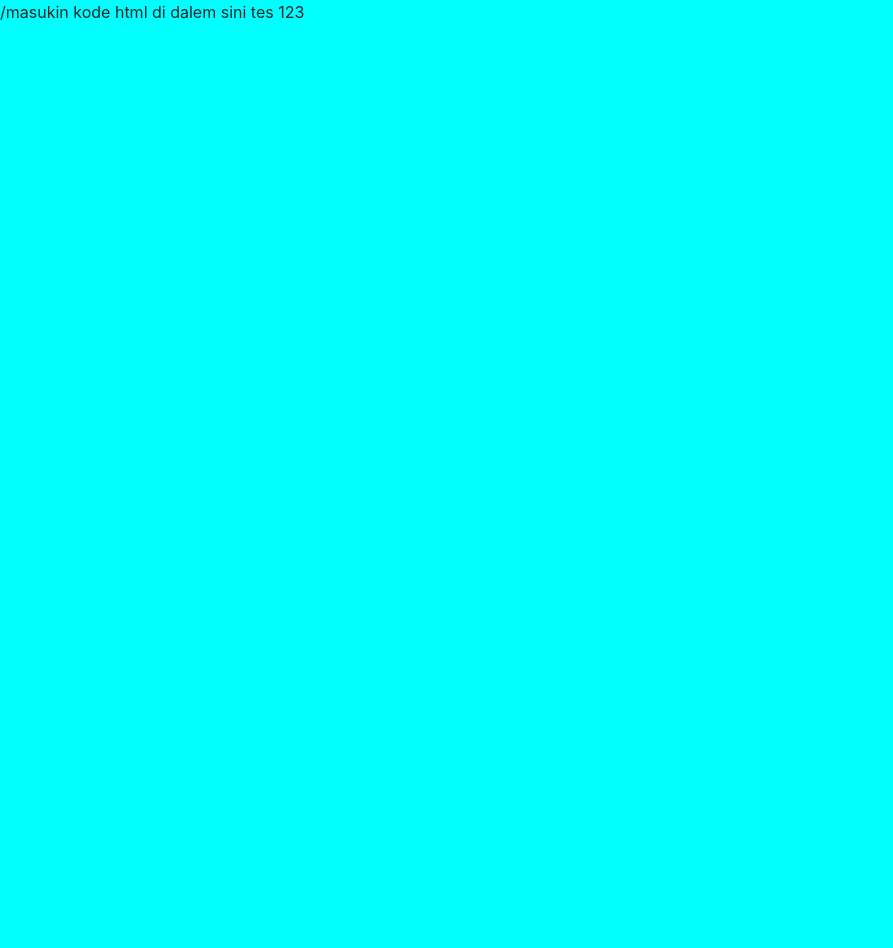
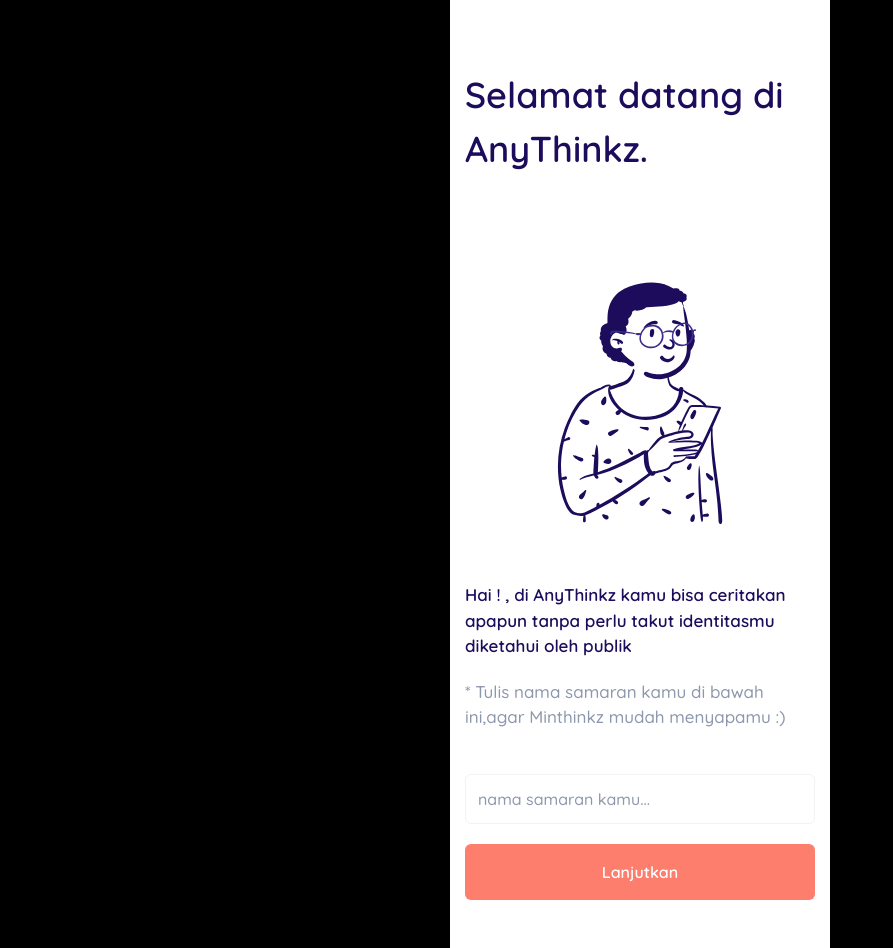
Before and after one commit to Andri450/AnyThinkz, a Nuxt app: page /nama in a window 1280 px wide. Shown: the whole page, without its empty margins (0-893 px from the left). Before the commit the page ends 800 px from the top, so only its background shows below. Built offline with nearby package versions, Linux system fonts and the light colour scheme.

Commit message:
add name page

```diff
--- a/assets/style/coba.css
+++ b/assets/style/coba.css
@@ -1,3 +1,68 @@
+@import url('https://fonts.googleapis.com/css2?family=Quicksand:wght@600&display=swap');
+@import url('https://fonts.googleapis.com/css2?family=Quicksand:wght@500&display=swap');
+
 body{
-    background-color: aqua;
+    background-color: black;
 }
+.mt-68 {
+    margin-top: 68px;
+}
+.mt-36 {
+    margin-top: 36px;
+}
+.mt-16 {
+    margin-top: 16px;
+}
+.mt-28 {
+    margin-top: 28px;
+}
+.mt-20 {
+    margin-top: 20px;
+}
+/* color */
+.dark-purple-color {
+    color:#1C0C5B;
+}
+.grey {
+    color:#8d97ad;
+}
+.orange,.orange:hover,.orange:focus,.orange:active {
+    background-color:#FE7E6D;
+}
+/* color */
+.big-text {
+    font-family: 'Quicksand', sans-serif;
+    font-weight:bold;
+    font-size: 36px;
+}
+.secondary-text {
+    font-family: 'Quicksand', sans-serif;
+    font-weight: 500;
+    font-size: 17px;
+}
+.tess {
+    width:380px;
+    background-color: #fff;
+}
+.form-control, .form-control:focus, .form-control:active {
+    border: 1.2px solid #f2f2f2;
+    padding: 24px 12px;
+    font-family: 'Quicksand', sans-serif;
+    color: #8d97ad;
+    box-shadow: none;
+    outline: none;
+    border-radius: 6px;
+}
+.form-control::placeholder {
+    color: #8d97ad;
+    font-family: 'Quicksand', sans-serif;
+    font-weight: 500;
+    opacity: 1;
+  }
+.button-block-submit {
+    font-family: 'Quicksand', sans-serif;
+    border:none;
+    border-radius: 6px;
+    font-weight: bold;
+    font-size: 16px;
+}
--- a/pages/nama.vue
+++ b/pages/nama.vue
@@ -1,8 +1,21 @@
 <template>
-  <div>
-    /masukin kode html di dalem sini
-    tes 123
-  </div>
+  <b-container class="tess">
+  <b-row>
+    <b-col cols="12" class="mt-68"><p class="big-text dark-purple-color">Selamat datang di AnyThinkz.</p></b-col>
+  </b-row>
+
+  <b-row>
+      <b-img src="@/assets/images/peep-78.svg" class="mx-auto mt-36" fluid alt="Center image"></b-img>
+  </b-row>
+  <b-row>
+    <b-col  class="mt-16" cols="12"><p class="secondary-text dark-purple-color mb-1"><b>Hai ! , di AnyThinkz kamu bisa ceritakan apapun tanpa perlu takut identitasmu diketahui oleh publik</b></p></b-col>
+    <b-col  class="mt-16" cols="12"><p class="secondary-text grey">* Tulis nama samaran kamu di bawah ini,agar Minthinkz mudah menyapamu :)</p></b-col>
+    <b-col  class="mt-28 mb-5" cols="12">
+      <b-form-input v-model="text" placeholder="nama samaran kamu..."></b-form-input>
+      <b-button block class="mt-20 p-3 button-block-submit orange">Lanjutkan</b-button></b-col>
+  </b-row>
+
+  </b-container>
 </template>
 
 <script>
```
Also changed, not shown: assets/images/peep-78.png (added), assets/images/peep-78.svg (added).
